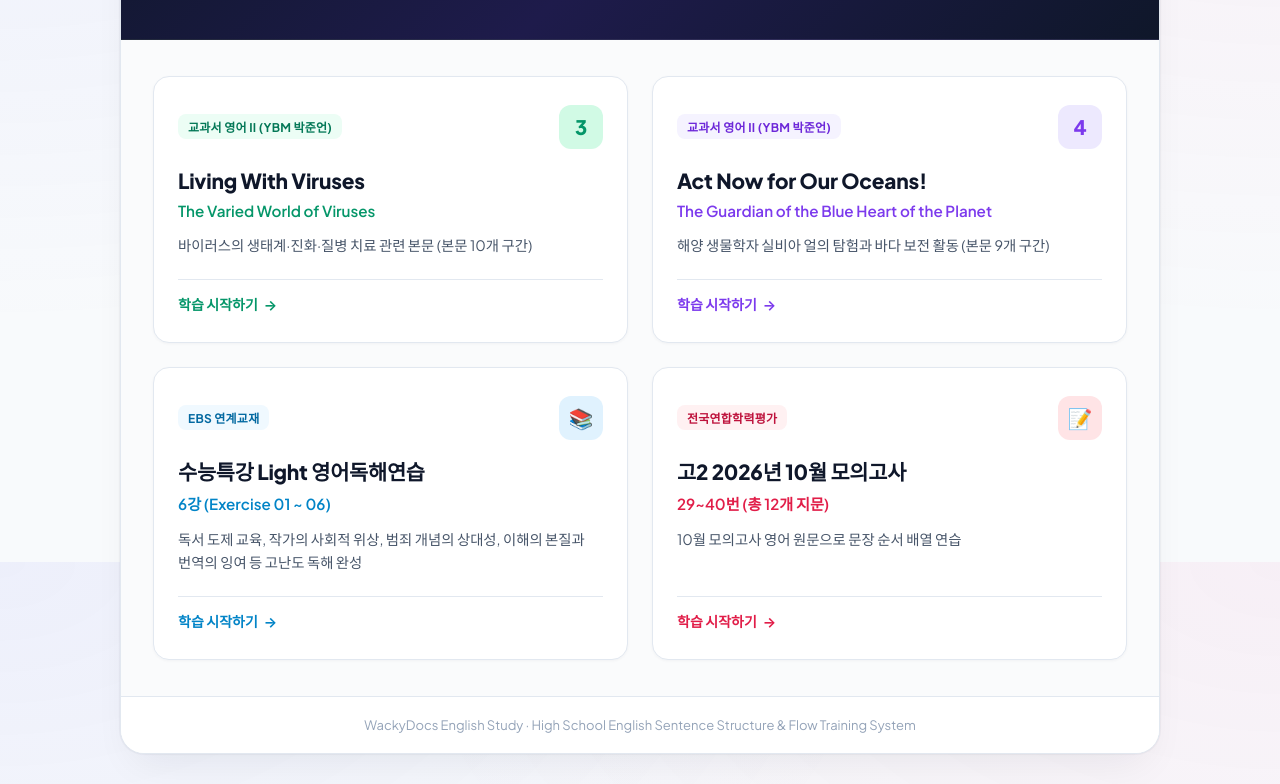
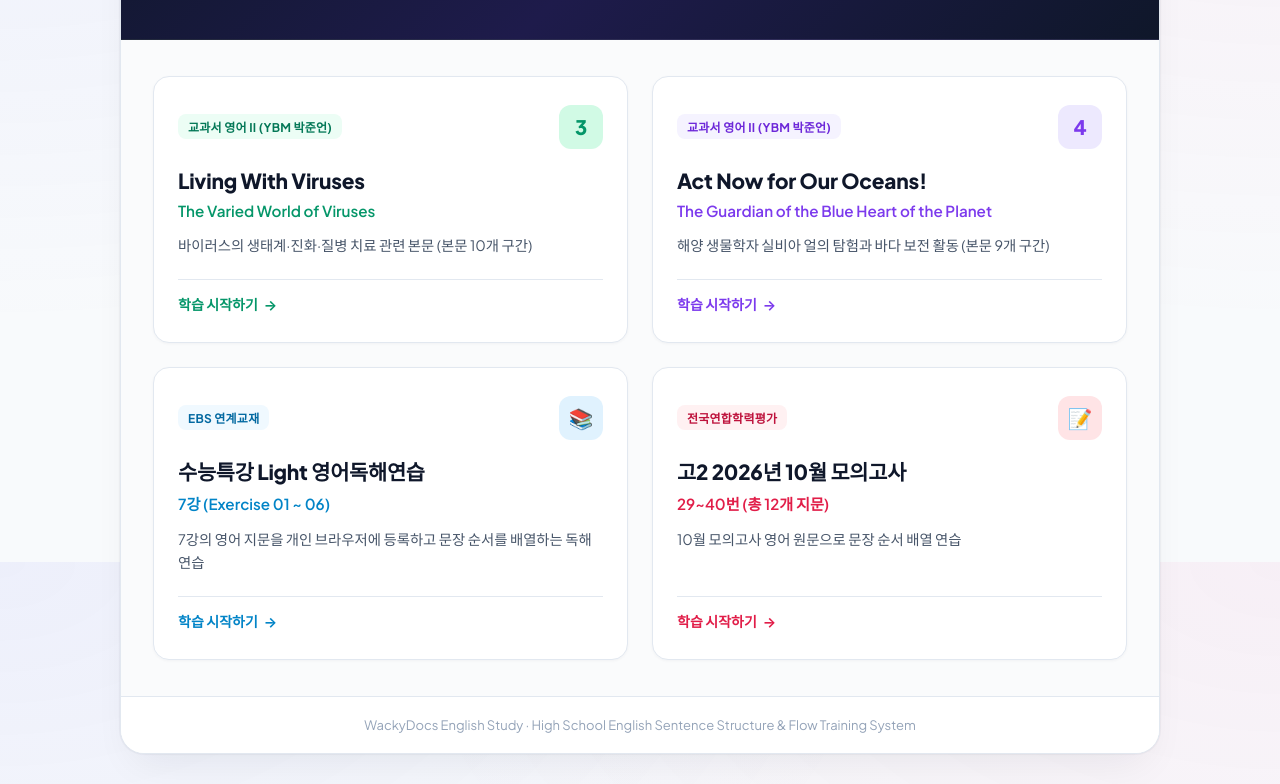
Before and after one commit to Zenon-Ultra/wackydocs-ver1, a plain HTML site: page main.html in a window 1280 px wide. Shown: the part 238-1022 px from the top of the page. Drawn offline with Linux system fonts and the light colour scheme; a web font is replaced by a local one.

Commit message:
Update main page link and card from Light chapter 6 to chapter 7

```diff
--- a/main.html
+++ b/main.html
@@ -384,9 +384,9 @@
                         <div class="card-icon">📚</div>
                     </div>
                     <h2 class="lesson-title">수능특강 Light 영어독해연습</h2>
-                    <div class="lesson-subtitle">6강 (Exercise 01 ~ 06)</div>
+                    <div class="lesson-subtitle">7강 (Exercise 01 ~ 06)</div>
                     <p class="lesson-description">
-                        독서 도제 교육, 작가의 사회적 위상, 범죄 개념의 상대성, 이해의 본질과 번역의 잉여 등 고난도 독해 완성
+                        7강의 영어 지문을 개인 브라우저에 등록하고 문장 순서를 배열하는 독해 연습
                     </p>
                 </div>
                 <div class="card-action">
```
